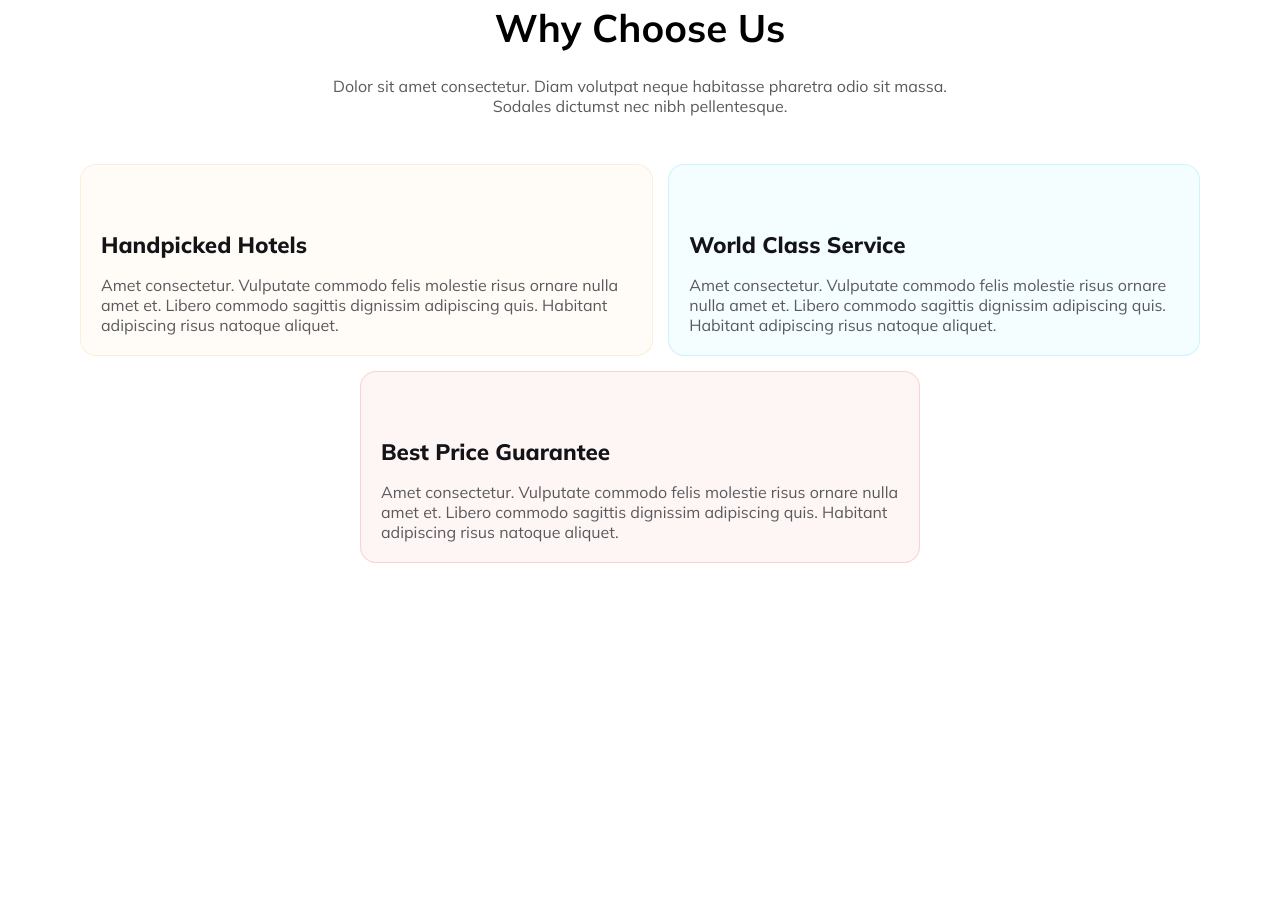
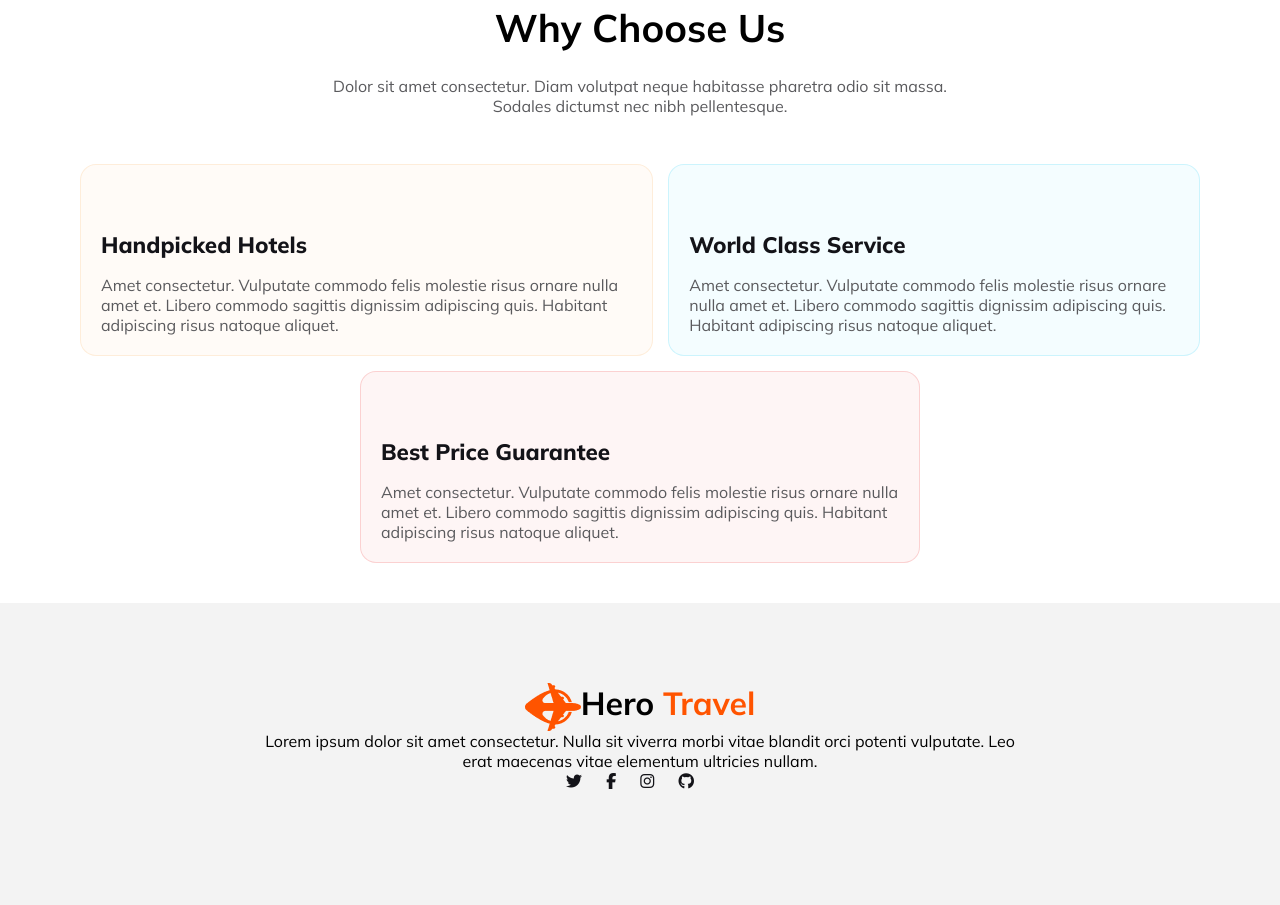
Before and after one commit to salimriza9/Second-Assignment, a plain HTML site: page index.html in a window 1280 px wide. Shown: the part 2308-3213 px from the top of the page. Before the commit the page ends 2911 px from the top, so only its background shows below. Drawn offline with Linux system fonts and the light colour scheme.

Commit message:
footer section added

```diff
--- a/index.html
+++ b/index.html
@@ -184,6 +184,18 @@
 
     </main>
 
-    <footer></footer>
+    <footer>
+      <div class="footer-section">
+        <div class="footer-img">
+          <img src="./images/Logo.png" alt="">
+        <h1>Hero <span <span class="primary-color">Travel</span></h1>
+        </div>
+        <p>Lorem ipsum dolor sit amet consectetur. Nulla sit viverra morbi vitae blandit orci potenti vulputate. Leo <br> erat maecenas vitae elementum ultricies nullam. </p>
+        <a href=""><i class="fa-brands fa-twitter"></i></a>
+        <a href=""><i class="fa-brands fa-facebook-f"></i></a>
+        <a href=""><i class="fa-brands fa-instagram"></i></a>
+        <a href=""><i class="fa-brands fa-github"></i></a>
+      </div>
+    </footer>
   </body>
 </html>
--- a/styles/style.css
+++ b/styles/style.css
@@ -298,6 +298,23 @@ main {
 }
 
 
+.footer-img{
+  display: flex;
+  justify-content: center;
+}
+.footer-section{
+  height: 302px;
+  background: rgba(19, 19, 24, 0.05);
+  align-items: center;
+  text-align: center;
+  padding-top: 80px;
+}
+
+.footer-section a{
+  color: #131318;
+  margin-right: 20px;
+}
+
 /* Responsive style */
 
 /* For Phone Screen */
```
